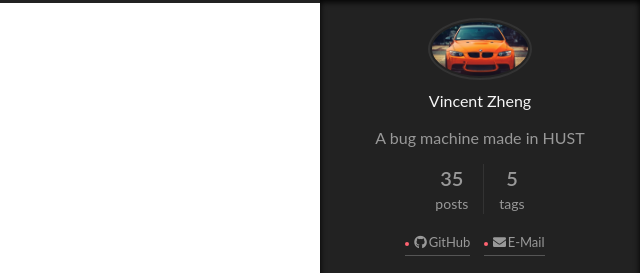
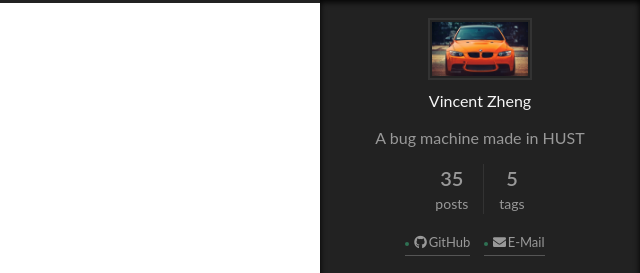
Before and after one commit to zkangHUST/zkangHUST.github.io, a plain HTML site: page index.html in a window 1280 px wide. Shown: the top 273 px of the page, 640-1280 px from the left. Drawn offline with Linux system fonts and the light colour scheme.

Commit message:
update in 2020.10.17

```diff
--- a/css/main.css
+++ b/css/main.css
@@ -1138,13 +1138,6 @@ pre .javascript .function {
   margin: 0 auto;
   max-width: 96px;
   padding: 2px;
-  border-radius: 50%;
-}
-.site-author-image {
-  transition: transform 1s ease-out;
-}
-.site-author-image:hover {
-  transform: rotateZ(360deg);
 }
 .site-author-name {
   color: #f5f5f5;
@@ -1172,7 +1165,7 @@ pre .javascript .function {
 }
 .links-of-author a::before,
 .links-of-author span.exturl::before {
-  background: #ff6371;
+  background: #2f7153;
   border-radius: 50%;
   content: ' ';
   display: inline-block;
```
